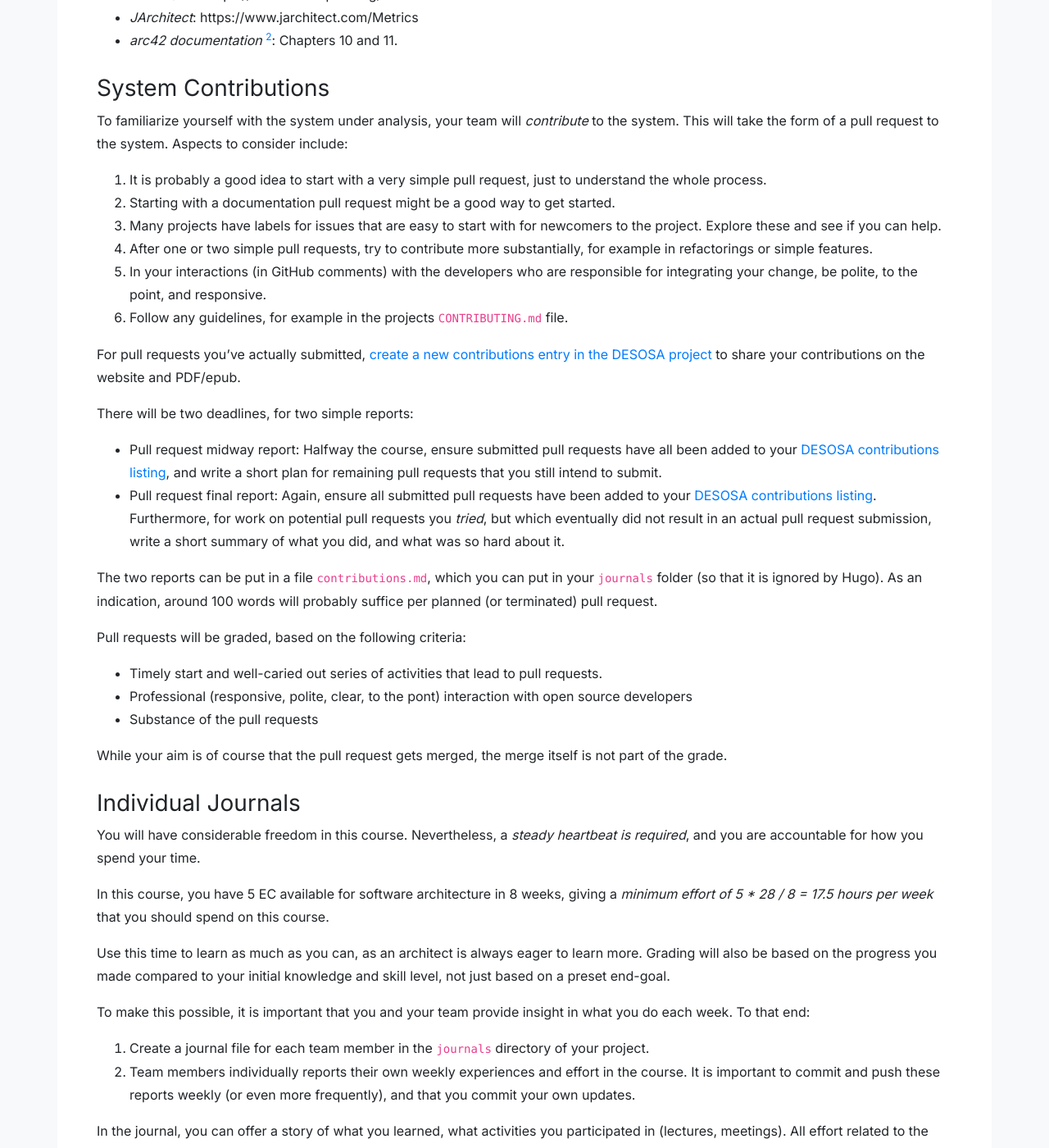
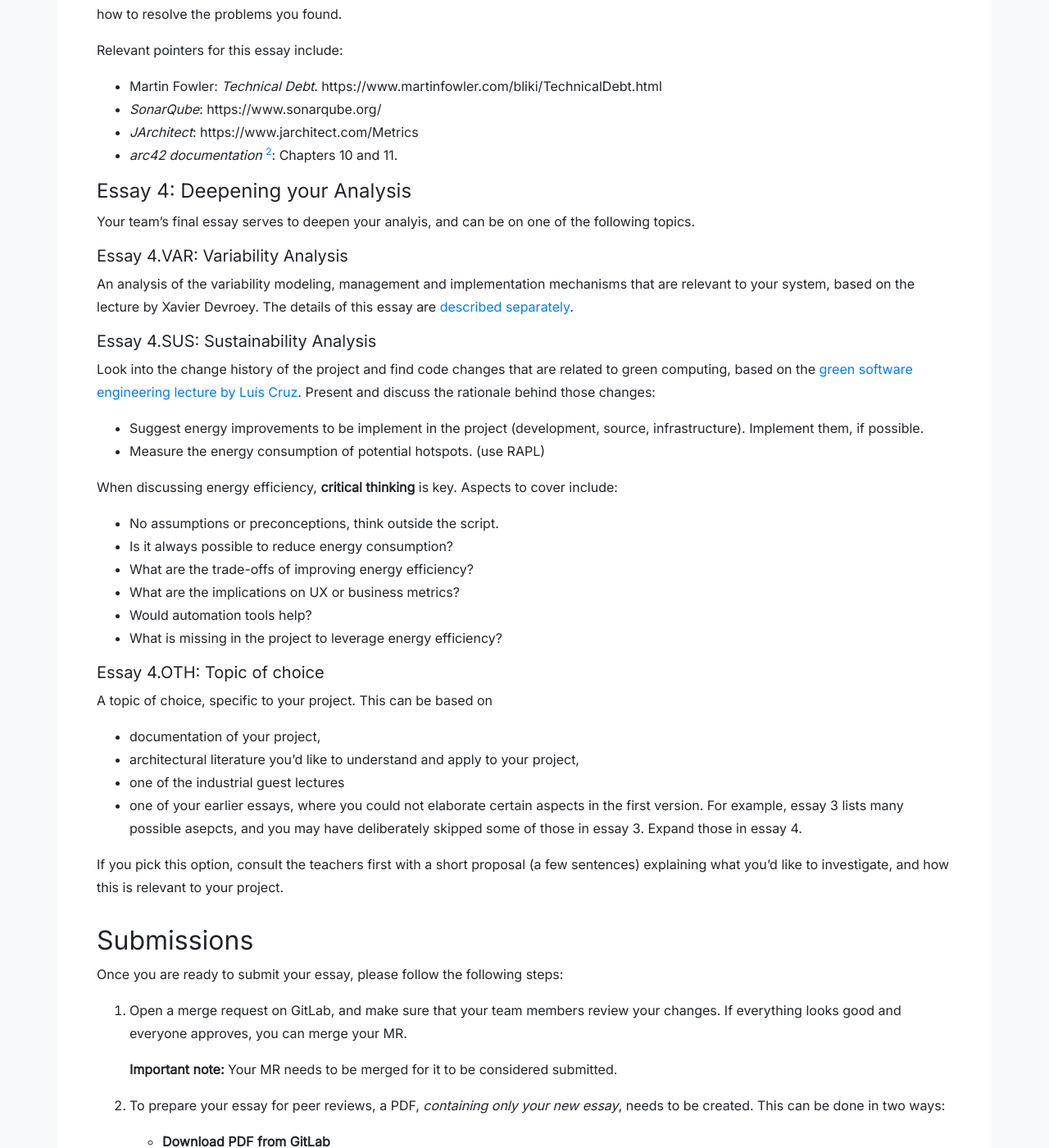
Before and after one commit to SERG-Delft/delftswa, a Jekyll site: the page built from 2021/assignment.md, in a window 1280 px wide and 1400 px high, scrolled down 5414 px. Shown: the whole window at 82% size. Built offline with Jekyll 4.4.1, drawn with Linux system fonts in a browser that asks for light colours; some of the changed text lies outside the part shown.

Commit message:
Add essay 4

```diff
--- a/2021/assignment.md
+++ b/2021/assignment.md
@@ -203,20 +203,19 @@ Relevant pointers for this essay include:
 - _JArchitect_: https://www.jarchitect.com/Metrics
 - _arc42 documentation_ [^arc]: Chapters 10 and 11.
 
-<!--
-
 
 <a id="deepening"></a>
-### Essay 4: Deepening your Analysis
+#### Essay 4: Deepening your Analysis
 
 Your team's final essay serves to deepen your analyis, and can be on one of the following topics.
 
-#### Essay 4.VAR: Variability Analysis
+##### Essay 4.VAR: Variability Analysis
 
 An analysis of the variability modeling, management and implementation mechanisms that are relevant to your system,
-based on the [lecture by Xavier Devroey](slides/tudelft-architecture-spl2020.pdf).
+based on the lecture by Xavier Devroey.
 The details of this essay are [described separately](assignment-variability.html).
 
+<!--
 #### Essay 4.COL: Collaboration Analysis
 
 An analysis of  the collaborative and social aspects of the  system under study, based on the [lecture by Ayushi Ratsogi](slides/sa-people.pdf).
@@ -227,9 +226,9 @@ To that end, assess the _socio-technical congruence_ in the development effort o
 2. Using your results from Essay 2, identify a number of components that are _loosely_ coupled, and a number of compnents that are  _tightly_ coupled.
 3. Analyze  the communication network of the developers, for example by analyzing  which developers communicate with each other in pull requests, issues, or other channels.
 4. Contrast the two dependency  networks, and assess their congruence in relation to Conway's law.
+-->
 
-
-#### Essay 4.SUS: Sustainability Analysis
+##### Essay 4.SUS: Sustainability Analysis
 
 Look into the change history of the project and find code changes that are related
 to green computing, based on the [green software engineering lecture by Luís Cruz](slides/sa-green-se.pdf).
@@ -249,7 +248,7 @@ When discussing energy efficiency, **critical thinking** is key. Aspects to cove
 
 
 
-#### Essay 4.OTH: Topic of choice
+##### Essay 4.OTH: Topic of choice
 
 A topic of choice, specific to your project. This can be based on
 
@@ -304,8 +303,6 @@ Once you are ready to submit your essay, please follow the following steps:
     On the course page, select the correct assignment (corresponding to the essay you are about to hand in) and submit the PDF from step 2.
 
     _Note:_ This only needs to be done once per team.
-
--->
 
 
 <a id="contributions"></a>
```
